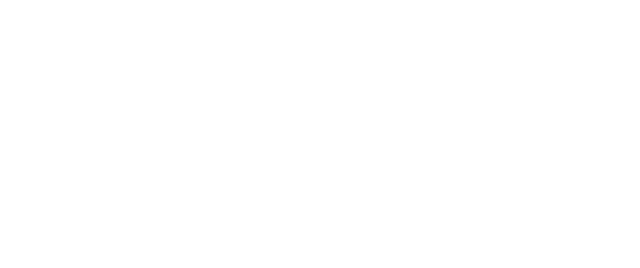
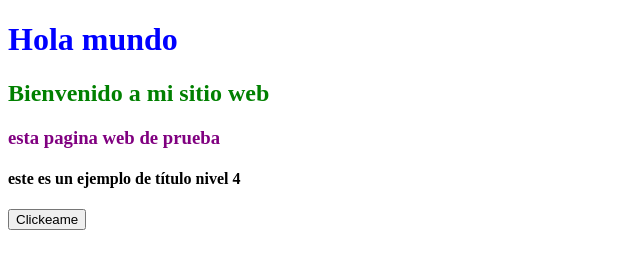
Before and after one commit to juandgo/MyApp1, a plain HTML site: page index.html in a window 1280 px wide. Shown: the whole page, without its empty margins (0-640 px from the left). Drawn offline with Linux system fonts and the light colour scheme.

Commit message:
este es mi primer commit

```diff
--- a/index.html
+++ b/index.html
@@ -3,9 +3,18 @@
 <head>
     <meta charset="UTF-8">
     <meta name="viewport" content="width=device-width, initial-scale=1.0">
+    <link rel="stylesheet" href="style.css">
     <title>Document</title>
 </head>
+ <!-- esto es un comentario de prueba -->
 <body>
+
+    <h1>Hola mundo</h1>
+    <h2>Bienvenido a mi sitio web</h2>
+    <h3>esta pagina web de prueba</h3>
+    <h4>este es un ejemplo de título nivel 4</h4>
+
+    <button>Clickeame</button>
 
 </body>
 </html>
--- a/style.css
+++ b/style.css
@@ -0,0 +1,9 @@
+h1 {
+    color: blue;
+}
+h2 {
+    color: green;
+}
+h3 {
+    color: purple;
+}
```
